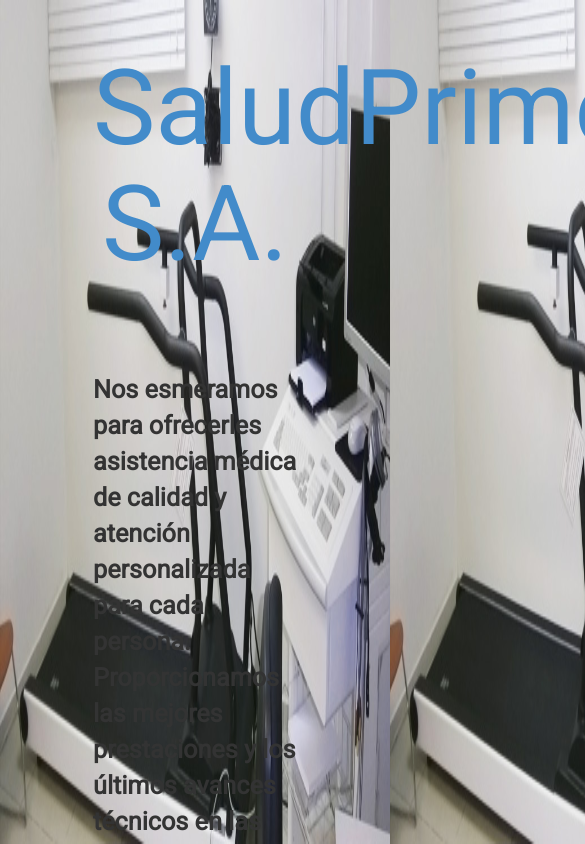
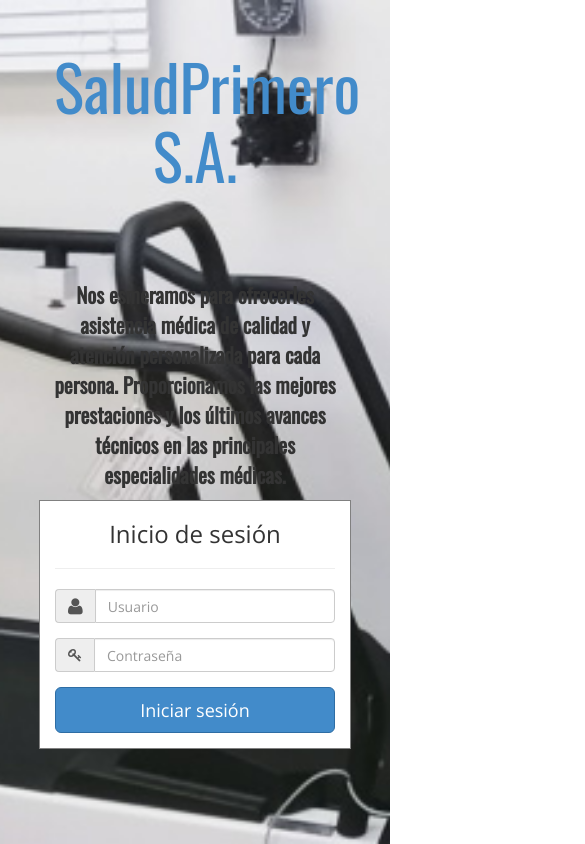
Before and after one commit to jorgeluis06/jorgeluis06.github.io, a plain HTML site: page Proyecto_Parcial/login.html in a window 390 px wide. Shown: the top 844 px of the page, 585 px wide, since content can reach past the window. Drawn offline with nearby package versions, Linux system fonts and the light colour scheme.

Commit message:
Mejora en diseño responsive en página de Login

```diff
--- a/Proyecto_Parcial/login.html
+++ b/Proyecto_Parcial/login.html
@@ -5,45 +5,72 @@
 	<meta name="description" content="Página de autenticación del Sistema de Gestión de Resultados de Exámenes Médicos perteneciente a la compañía SaludPrimero S.A.">
 	<meta name="keywords" content="Muestras médicas,exámen médico,centro médico">
 	<meta name="author" content="Iván Mosquera">
+	<meta name="viewport" content="width=device-width, initial-scale=1.0">
 	<title>Bienvenido a SaludPrimero S.A. - Inicia sesión</title>
 	<link href="stylesheets/bootstrap.min.css" rel="stylesheet">
 	<link rel="stylesheet" href="stylesheets/font-awesome.min.css">
 	<link href='https://fonts.googleapis.com/css?family=Roboto' rel='stylesheet' type='text/css'>
-	<link href="https://fonts.googleapis.com/css?family=Oswald" rel="stylesheet">
+	<link href="https://fonts.googleapis.com/css?family=Open+Sans|Oswald" rel="stylesheet">
 	<style>
 		body {
+			background: url("Imagenes/ecocardiografia.jpg") no-repeat center center fixed;
+			-webkit-background-size: cover;
+			-moz-background-size: cover;
+			-o-background-size: cover;
+			background-size: cover;
+			font-family: 'Oswald', sans-serif;
+		    -webkit-transition: background-image 2s ease-in-out;
+		    -moz-transition: background-image 2s ease-in-out;
+            -o-transition: background-image 2s ease-in-out;
+			transition: background-image 2s ease-in-out;
+
+			/*
 		    background-image: url("Imagenes/ecocardiografia.jpg");
 		    background-repeat: no-repeat;
 		    background-size: 100% 100%;
 		    background-attachment: fixed;
-		    font-family: 'Roboto', sans-serif;
-		    /*font-family: 'Oswald', sans-serif;*/
-		    -webkit-transition: background-image 2s ease-in-out;
-			transition: background-image 2s ease-in-out;
+		    font-family: 'Roboto', sans-serif;*/
 
 		}
-		.container-fluid{
-			max-width: 60%;
+
+		.container{
 			margin-top: 8%
 		}
 		.img-circle{
 			width: 50px;
 		}
 		#titulo h1{
-    		font-size: 750%;
+    		font-size: 780%;
     		color: #428bca;
 		}
+
 		#principal{
 			margin-top: 80px;
 		}
 		#principal p{
-			color: ;
 			font-size: 180%;
 			font-weight: bold;
 		}
 		#formulario{
 			border: 1px solid gray;
 			background-color: white;
+			font-family: 'Open Sans', sans-serif;
+		}
+		@media screen and (max-width: 768px) {
+    	 .container{
+        	max-width: 80%
+    		}
+    		#titulo h1{
+    		font-size: 450%;
+			}
+			#principal{
+			text-align: center;
+			}
+			#principal p{
+			font-size: 150%;
+			font-weight: bold;
+			}
+
 		}
 		#formulario h3{
 			margin-bottom: 1px;
@@ -54,9 +81,9 @@
 	</style>
 </head>
 <body>
-	<div class="container-fluid">
+	<div class="container">
 	  <div class="row">
-	    <div class="col-md-12" id="titulo">
+	    <div class="col-xs-12 col-sm-12 col-md-12" id="titulo">
 	    	<h1 class="text-center">SaludPrimero S.A.</h1>
 	    </div>
 	  </div>
@@ -65,7 +92,7 @@
 	    <div class="col-xs-12 col-sm-12 col-md-6">
 	    	<p>Nos esmeramos para ofrecerles asistencia médica de calidad y atención personalizada para cada persona. Proporcionamos las mejores prestaciones y los últimos avances técnicos en las principales especialidades médicas.</p>
 	    </div>
-		<div class="col-md-offset-1 col-xs-12 col-sm-12 col-md-5" id="formulario">
+		<div class="col-md-offset-1 col-xs-12 col-sm-offset-1 col-sm-10 col-sm-offset-1  col-md-5" id="formulario">
 	    	<form class="form-horizontal" method="post" action="index.html"  >
 	    	  <div class="form-group">
 			    <div class="col-sm-12">
```
